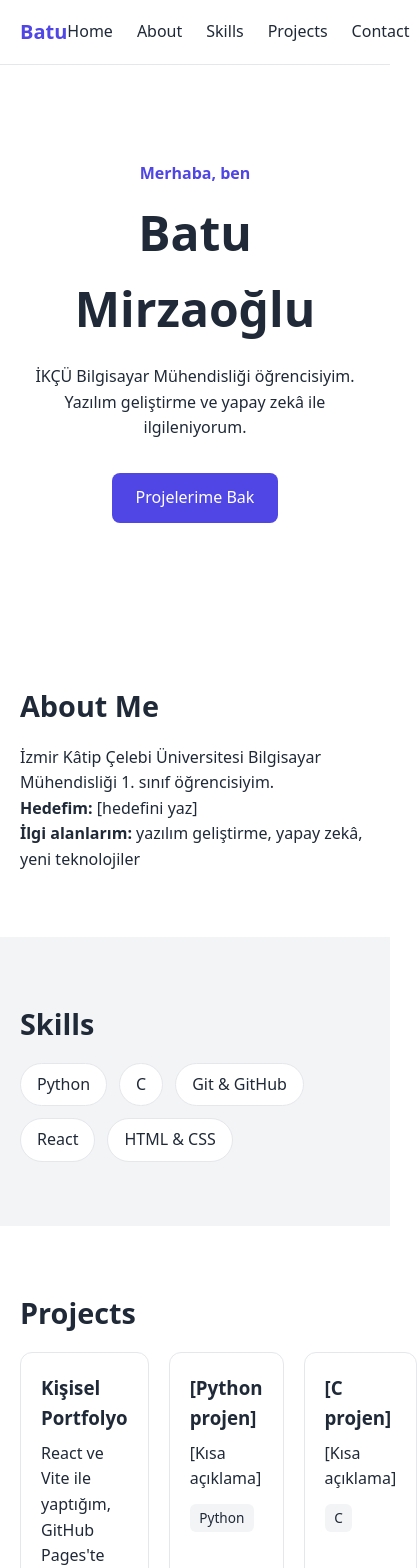
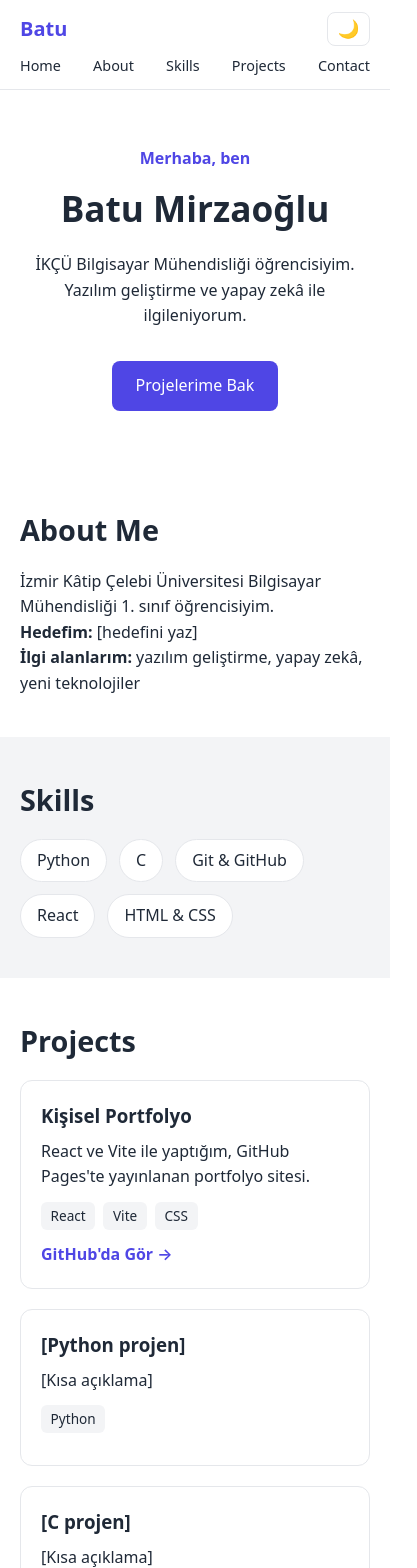
Before and after one commit to batumirzaoglu0/portfolio, a React (Vite) app: page / in a window 390 px wide. Shown: the top 1568 px of the page, 417 px wide, since content can reach past the window. Built offline with nearby package versions, Linux system fonts and the light colour scheme.

Commit message:
style: implement responsive layout

```diff
--- a/src/App.css
+++ b/src/App.css
@@ -1,7 +1,7 @@
 .container { max-width: 1000px; margin: 0 auto; padding: 0 1.25rem; }
 
 /* Navbar */
-.navbar { position: sticky; top: 0; background: var(--bg); border-bottom: 1px solid #e5e7eb; z-index: 10; }
+.navbar { position: sticky; top: 0; background: var(--bg); border-bottom: 1px solid var(--border); z-index: 10; }
 .nav-inner { display: flex; justify-content: space-between; align-items: center; height: 64px; }
 .logo { font-weight: 700; font-size: 1.25rem; color: var(--accent); }
 .nav-links { display: flex; gap: 1.5rem; }
@@ -21,20 +21,53 @@
 
 /* Skills */
 .skill-list { display: flex; flex-wrap: wrap; gap: 0.75rem; }
-.skill-list li { background: #fff; border: 1px solid #e5e7eb; padding: 0.5rem 1rem; border-radius: 999px; }
+.skill-list li { background: var(--card-bg); border: 1px solid var(--border); padding: 0.5rem 1rem; border-radius: 999px; }
 
 /* Projects */
 .card-grid { display: grid; grid-template-columns: repeat(3, 1fr); gap: 1.25rem; }
-.card { border: 1px solid #e5e7eb; border-radius: 12px; padding: 1.25rem; }
+.card { background: var(--card-bg); border: 1px solid var(--border); border-radius: 12px; padding: 1.25rem; }
 .card h3 { margin-bottom: 0.5rem; }
 
 /* Contact & Footer */
 .contact-list { display: flex; gap: 1.5rem; }
 .contact-list a { color: var(--accent); font-weight: 600; }
-.footer { text-align: center; padding: 1.5rem; border-top: 1px solid #e5e7eb; }
+.footer { text-align: center; padding: 1.5rem; border-top: 1px solid var(--border); }
+
 /* Project card details */
 .tags { display: flex; flex-wrap: wrap; gap: 0.5rem; margin: 0.75rem 0; }
 .tags li { background: var(--bg-alt); padding: 0.2rem 0.6rem; border-radius: 6px; font-size: 0.85rem; }
 .card { transition: transform 0.2s, box-shadow 0.2s; }
 .card:hover { transform: translateY(-4px); box-shadow: 0 6px 16px rgba(0, 0, 0, 0.1); }
 .card-link { color: var(--accent); font-weight: 600; }
+
+/* Dark mode */
+.app { background: var(--bg); color: var(--text); min-height: 100vh; }
+.app.dark {
+  --bg: #111827;
+  --bg-alt: #1f2937;
+  --text: #f3f4f6;
+  --accent: #818cf8;
+  --border: #374151;
+  --card-bg: #1f2937;
+}
+
+.theme-btn { background: none; border: 1px solid var(--border); border-radius: 8px; padding: 0.35rem 0.6rem; cursor: pointer; font-size: 1.1rem; }
+
+/* Filters */
+.filters { display: flex; flex-wrap: wrap; gap: 0.5rem; margin-bottom: 1.5rem; }
+.filter-btn { background: var(--card-bg); color: var(--text); border: 1px solid var(--border); padding: 0.4rem 1rem; border-radius: 999px; cursor: pointer; text-transform: capitalize; }
+.filter-btn.active { background: var(--accent); color: #fff; border-color: var(--accent); }
+
+/* Responsive */
+@media (max-width: 900px) {
+  .card-grid { grid-template-columns: repeat(2, 1fr); }
+}
+
+@media (max-width: 600px) {
+  .card-grid { grid-template-columns: 1fr; }
+  .hero { padding: 3.5rem 0; }
+  .hero h1 { font-size: 2.2rem; }
+  .section { padding: 2.5rem 0; }
+  .nav-inner { height: auto; padding: 0.75rem 1.25rem; flex-wrap: wrap; gap: 0.5rem; }
+  .nav-links { order: 3; width: 100%; justify-content: space-between; gap: 0.5rem; font-size: 0.9rem; }
+}
--- a/src/App.jsx
+++ b/src/App.jsx
@@ -1,3 +1,4 @@
+import { useState } from 'react';
 import Navbar from './components/Navbar';
 import Hero from './components/Hero';
 import About from './components/About';
@@ -8,9 +9,11 @@ import Footer from './components/Footer';
 import './App.css';
 
 function App() {
+  const [dark, setDark] = useState(false);
+
   return (
-    <>
-      <Navbar />
+    <div className={dark ? 'app dark' : 'app'}>
+      <Navbar dark={dark} onToggle={() => setDark(!dark)} />
       <main>
         <Hero />
         <About />
@@ -19,7 +22,7 @@ function App() {
         <Contact />
       </main>
       <Footer />
-    </>
+    </div>
   );
 }
 
--- a/src/components/Navbar.jsx
+++ b/src/components/Navbar.jsx
@@ -1,4 +1,4 @@
-function Navbar() {
+function Navbar({ dark, onToggle }) {
   return (
     <header className="navbar">
       <nav className="container nav-inner">
@@ -10,6 +10,9 @@ function Navbar() {
           <li><a href="#projects">Projects</a></li>
           <li><a href="#contact">Contact</a></li>
         </ul>
+        <button className="theme-btn" onClick={onToggle} aria-label="Tema değiştir">
+          {dark ? '☀️' : '🌙'}
+        </button>
       </nav>
     </header>
   );
--- a/src/index.css
+++ b/src/index.css
@@ -5,6 +5,8 @@
   --bg-alt: #f3f4f6;
   --text: #1f2937;
   --accent: #4f46e5;
+  --border: #e5e7eb;
+  --card-bg: #ffffff;
 }
 
 html { scroll-behavior: smooth; }
```
